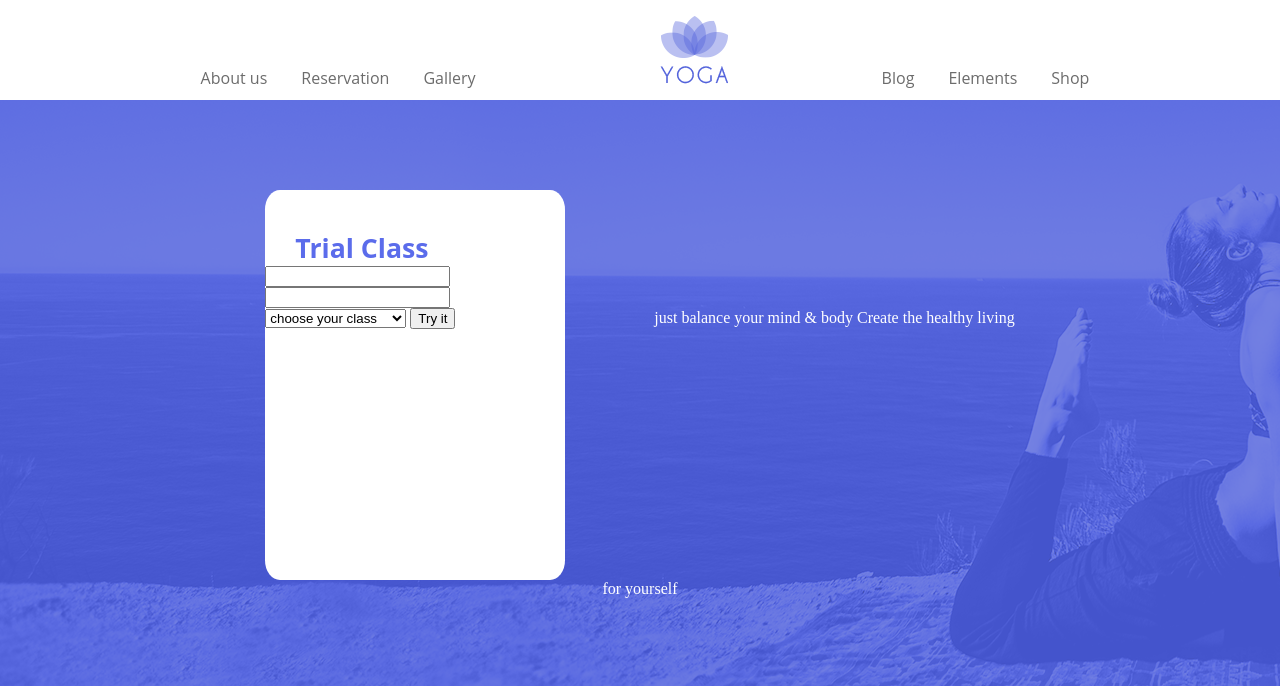
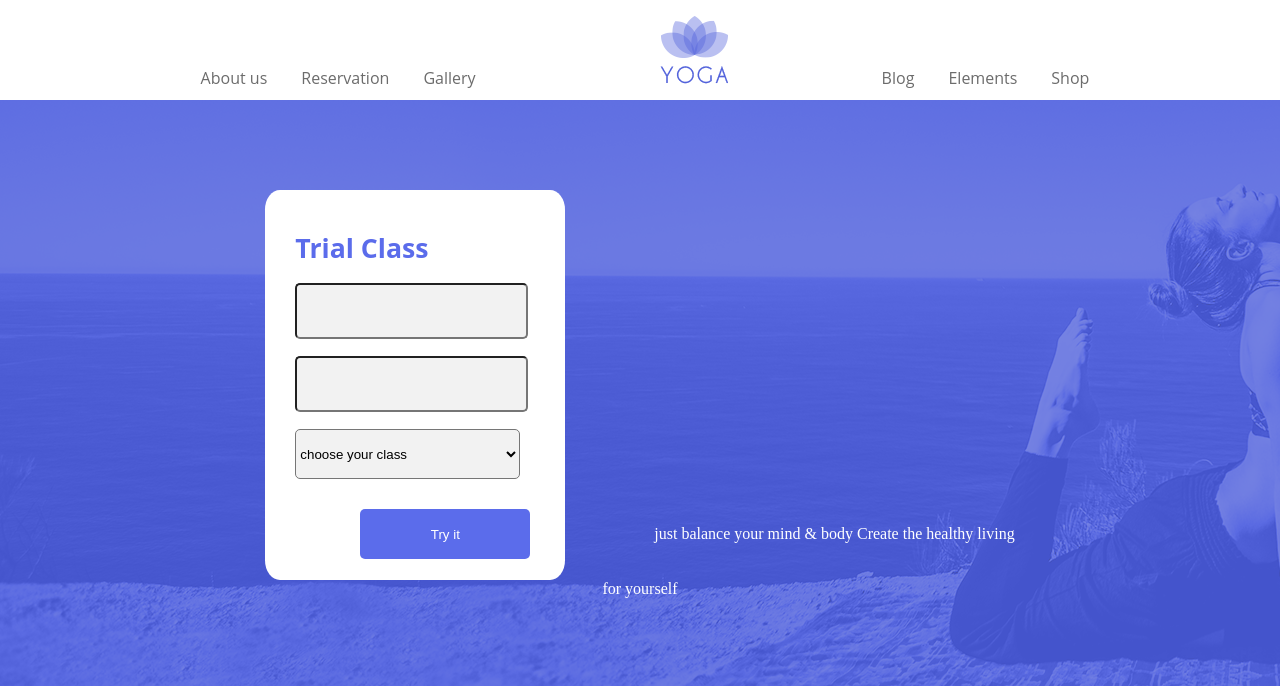
Before and after one commit to shimansky/dzencode, a website: page src/index.html in a window 1280 px wide. Shown: the top 686 px of the page. Drawn offline with Linux system fonts and the light colour scheme; a web font is replaced by a local one.

Commit message:
Add files via upload

```diff
--- a/src/less/style.less
+++ b/src/less/style.less
@@ -1,6 +1,8 @@
 @background: white;
 @main_color: #6c6c6c;
 @hover_link: #5b6ceb;
+@input_color: #f2f2f2;
+
 @import url('https://fonts.googleapis.com/css?family=Open+Sans&display=swap');
 
 body, html {
@@ -74,12 +76,25 @@ nav{
     font-size: 20pt;
     font-weight: bold;
 
+    }
+
     .slider__send-form__input{
-
-    background-color: @main_color;
+    width: 225px;
+    height: 50px;
+    background-color: @input_color;
     margin: 40px 0 0 30px;
+    border-radius: 5px;
+    margin: 17px 0 0 30px;
 
     }
 
+    .slider__send-form__send-button{
+    background-color: @hover_link;
+    width: 170px;
+    height: 50px;
+    color: @background;
+    border-radius: 5px;
+    border: none;
+    margin: 30px 0 0 95px;
     }
 }
```
Also changed, not shown: src/css/style.css.
